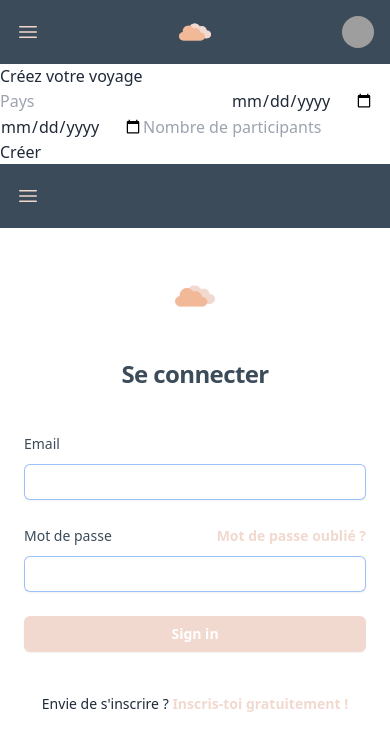
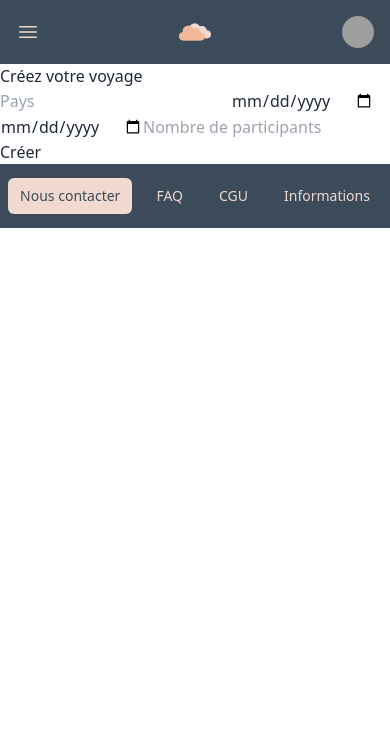
Before and after one commit to laurafeugene/site-voyage-front, a React (Vite) app: page / in a window 390 px wide. Shown: the top 750 px of the page. Built offline with nearby package versions, Linux system fonts and the light colour scheme; grey boxes are pictures that could not be loaded.

Commit message:
refactor: change disposition of App and changes on footer

```diff
--- a/src/components/App/App.tsx
+++ b/src/components/App/App.tsx
@@ -8,9 +8,7 @@ function App() {
     <>
       <Header />
       <Home />
-      <Footer/>
-      <Register />
-
+      <Footer />
     </>
   );
 }
--- a/src/components/App/Footer/Footer.tsx
+++ b/src/components/App/Footer/Footer.tsx
@@ -15,25 +15,26 @@ function classNames(...classes) {
 
 function Footer() {
   return (
+    <footer className='flex flex-col min-h-screen'>
     <Disclosure as="nav" className="bg-darkest">
       {({ open }) => (
         <>
           <div className="mx-auto max-w-7xl px-2 sm:px-6 lg:px-8">
             <div className="relative flex h-16 items-center justify-between">
-              <div className="absolute inset-y-0 left-0 flex items-center sm:hidden">
+              <div className="absolute inset-y-0 left-0 flex items-center sm:flex flex-wrap">
                 {/* Mobile menu button*/}
                 <Disclosure.Button className="inline-flex items-center justify-center rounded-md p-2 text-lightest hover:bg-gray-700 hover:text-lightest focus:outline-none focus:ring-2 focus:ring-inset focus:ring-lightest">
-                  <span className="sr-only">Open main menu</span>
-                  {open ? (
+                  {/*<span className="sr-only">Open main menu</span>
+                   {open ? (
                     <XMarkIcon className="block h-6 w-6" aria-hidden="true" />
                   ) : (
                     <Bars3Icon className="block h-6 w-6" aria-hidden="true" />
-                  )}
+                  )} */}
                 </Disclosure.Button>
               </div>
               <div className="flex flex-1 items-center justify-center sm:items-stretch sm:justify-end">
-                <div className="hidden sm:ml-6 sm:block">
-                  <div className="flex space-x-3">
+                {/* <div className="hidden sm:ml-6 sm:block"> */}
+                  <div className="flex space-x-3 sm: flex flex-wrap">
                     {navigation.map((item) => (
                       <a
                         key={item.name}
@@ -50,7 +51,7 @@ function Footer() {
                       </a>
                     ))}
                   </div>
-                </div>
+                {/* </div> */}
               </div>
               {/* <div className="absolute inset-y-0 right-0 flex items-center pr-2 sm:static sm:inset-auto sm:ml-6 sm:pr-0">
 
@@ -134,6 +135,7 @@ function Footer() {
         </>
       )}
     </Disclosure>
+    </footer>
   )
 }
 
```
